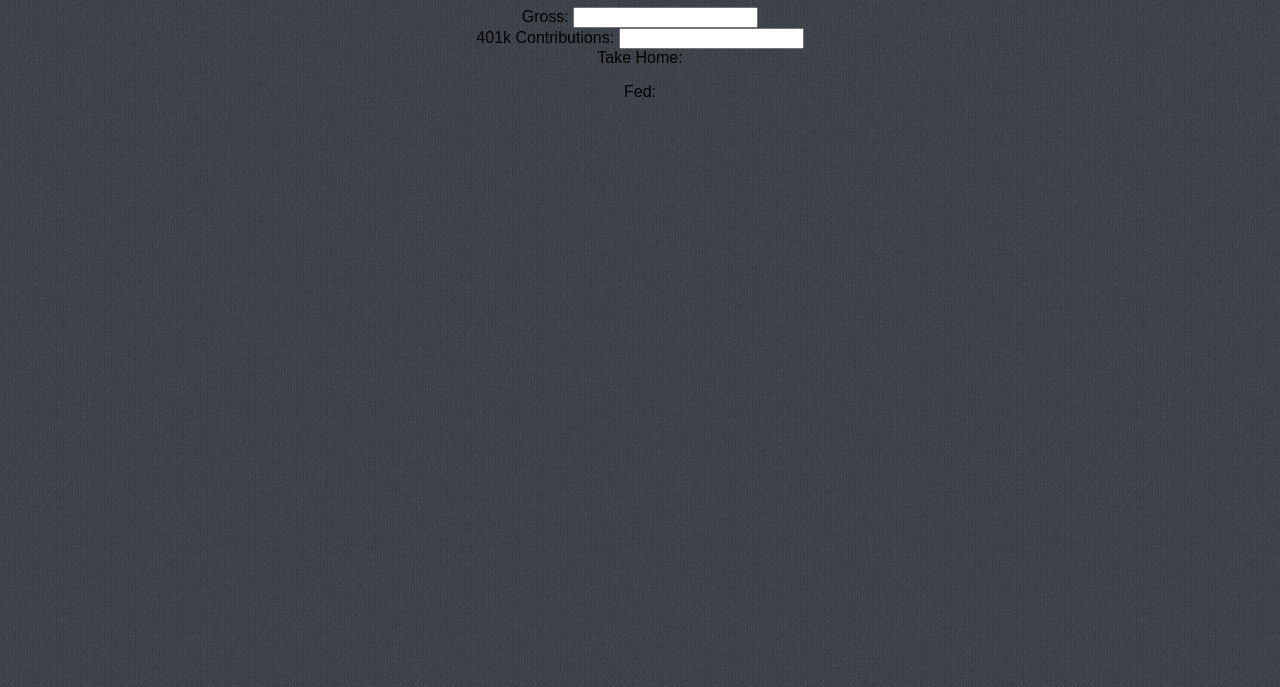
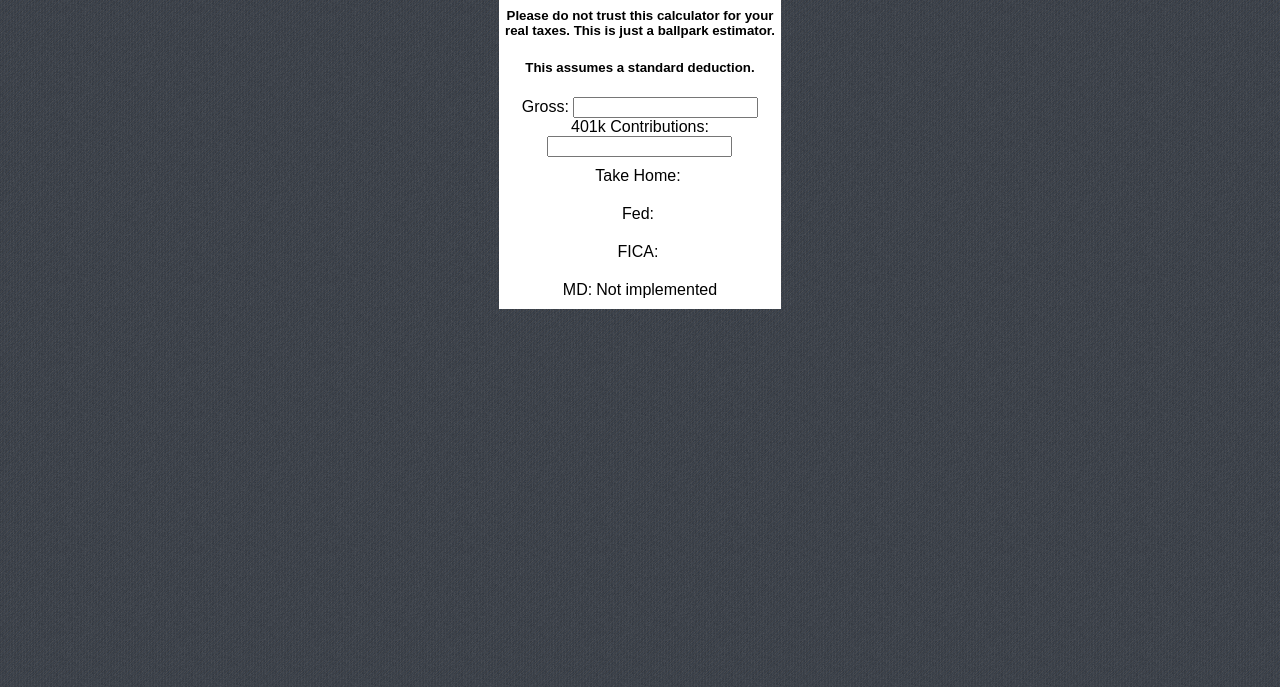
Before and after one commit to ReaganMilchling/website, a plain HTML site: page taxes.html in a window 1280 px wide. Shown: the part 113-800 px from the top of the page. Drawn offline with Linux system fonts and the light colour scheme.

Commit message:
More tax stuff

```diff
--- a/styles.css
+++ b/styles.css
@@ -7,6 +7,24 @@ body {
   //background: linear-gradient(to bottom,  #cfe7fa 30%,#cfe7fa 45%,#6393c1 98%);
   background-image: url(backgrounds/triangle-mosaic.webp);
   background-repeat:repeat;
+}
+
+.taxes-class {
+  margin: auto;
+  max-width: 50%;
+  background-color: white;
+
+  .calc {
+    .label-thing {
+      display: flex;
+      margin: auto;
+      padding: 10px;
+      justify-content: center;
+      div {
+        padding: 0px 2px;
+      }
+    }
+  }
 }
 
 /* Iphones */
--- a/taxes.html
+++ b/taxes.html
@@ -22,21 +22,37 @@
       </ul>
     </header>
     <main class="container">
-      <h1>Taxes calculator</h1>
-      <div>
-        <label>Gross:</label>
-        <input type="text" id="grossinput" value="">
-        <br>
-        <label>401k Contributions:</label>
-        <input type="text" id="401k">
-        <br>
+      <div class="taxes-class">
+        <h1>Taxes calculator</h1>
+        <h5>Please do not trust this calculator for your real taxes. This is just a ballpark estimator.</h5>
+        <h5>This assumes a standard deduction.</h5>
+        <div class="calc">
+          <div class="form-input">
+            <label>Gross: </label>
+            <input type="text" id="grossinput" value="">
+            <br>
+            <label>401k Contributions: </label>
+            <input type="text" id="401k">
+            <br>
+          </div>
+          <div class="label-thing">
+            <div>Take Home: </div>
+            <div id="takehome"></div>
+          </div>
+          <div class="label-thing">
+            <div>Fed:  </div>
+            <div id="fed"></div>
+          </div>
+          <div class="label-thing">
+            <div>FICA: </div>
+            <div id="fica"></div>
+          </div>
+          <div class="label-thing">
+            <div>MD: </div>
+            <div id="state">Not implemented</div>
+          </div>
+        </div>
       </div>
-      <label>
-        Take Home:
-        <p id="takehome"></p>
-        Fed:
-        <p id="feddisplay"></p>
-      </label>
     </main>
     <footer></footer>
 
--- a/taxes.js
+++ b/taxes.js
@@ -1,21 +1,31 @@
 const gross = document.getElementById('grossinput');
 
 function handleGross(e) {
+    const ficaTaxRate = 0.0765;
     const gross = e.target.value;
     const fed = calcFederal(gross);
-    if (fed === '' || fed == null) {
+
+    let fica = gross * ficaTaxRate;
+    if (gross > 168600) {
+        fica = 168600 * ficaTaxRate;
+    }
+
+    if (gross === '' || gross == null) {
         return;
     }
 
-    document.getElementById("feddisplay").innerHTML = numberWithCommas(fed);
-    document.getElementById("takehome").innerHTML = numberWithCommas(Number(gross) - Number(fed));
+    const takeHome = gross - fica - fed;
+
+    document.getElementById("fed").innerHTML = numberWithCommas(fed);
+    document.getElementById("fica").innerHTML = numberWithCommas(fica);
+    document.getElementById("takehome").innerHTML = numberWithCommas(takeHome);
 }
 
 
 function calcFederal(gross) {
     let ret = 0;
-    let curr = gross;
 
+    const fed23Deduction = 13850;
     const fed23tax = [
         [0.10, 0, 1100],
         [0.12, 11001, 44725],
@@ -24,6 +34,11 @@ function calcFederal(gross) {
         [0.35, 231251, 578125],
         [0.37, 578126, -1]
     ]
+
+    if (gross < fed23Deduction) {
+        return 0;
+    }
+    let curr = gross - fed23Deduction;
 
     fed23tax.forEach(rate => {
         if (curr > rate[2] && rate[2] != -1) {
```
Also changed, not shown: home.html (+1 -0 lines).
